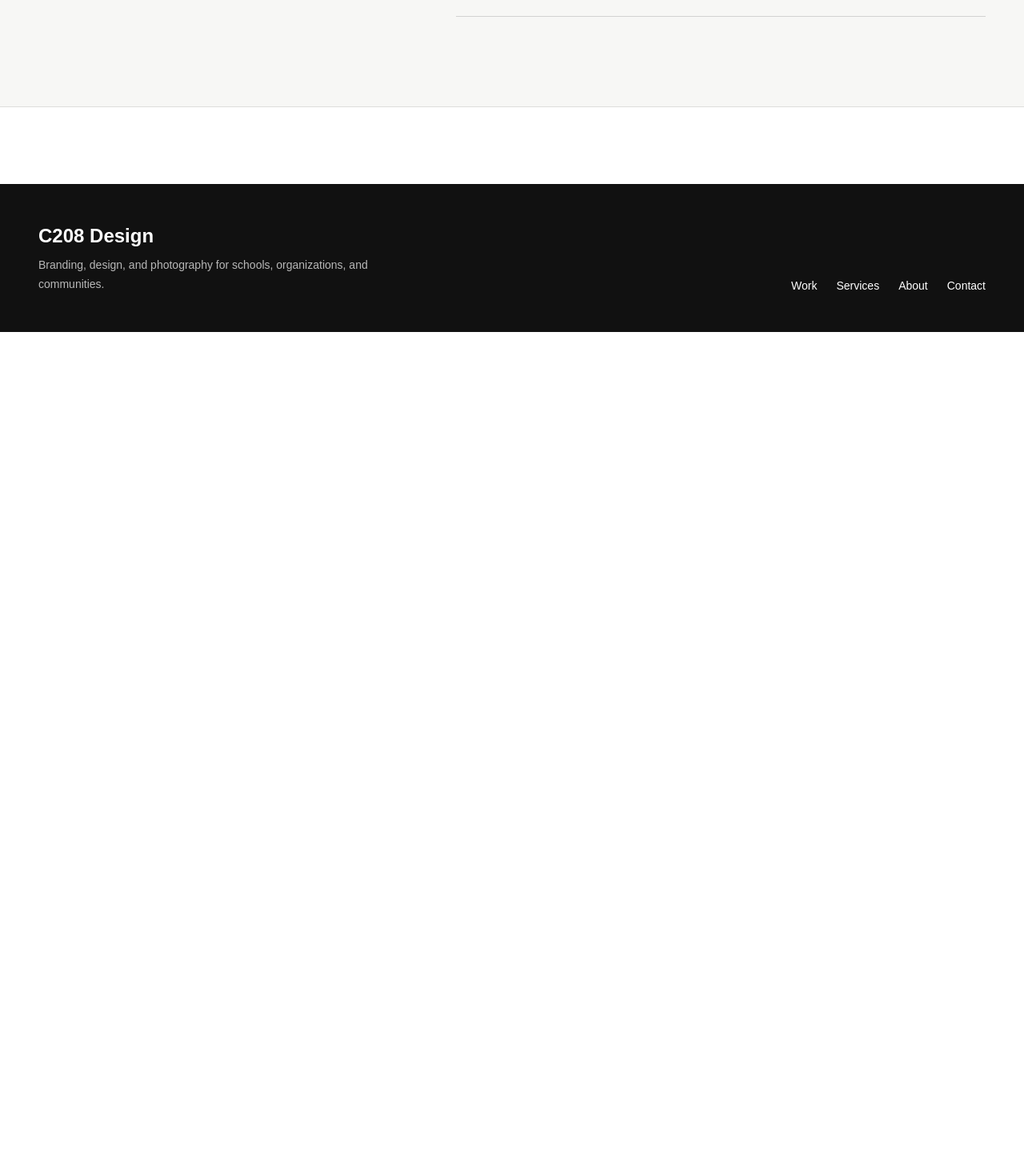
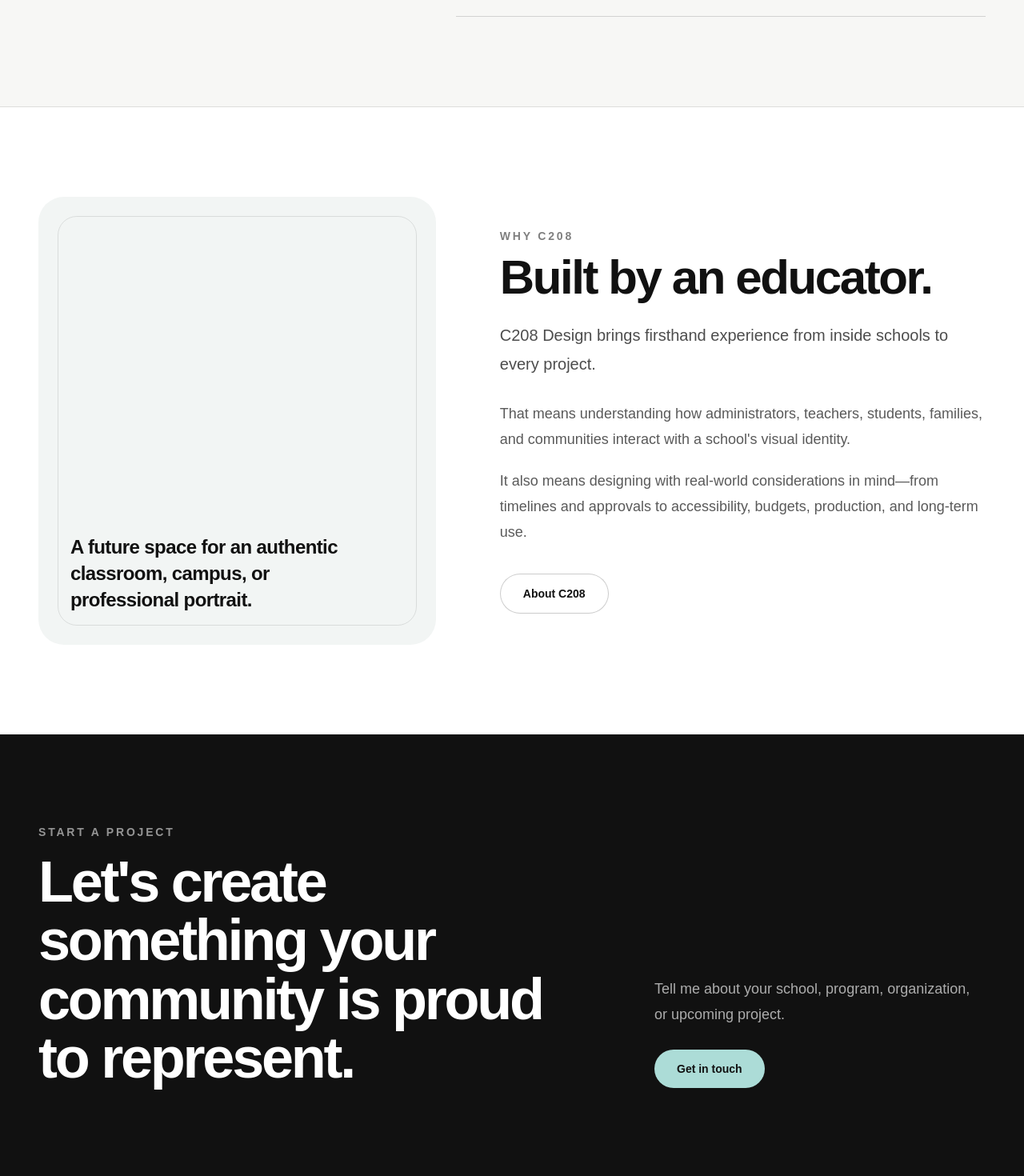
Before and after one commit to NareMnats/c208design, a Next.js app: page / in a window 1280 px wide. Shown: the part 2380-3850 px from the top of the page at 80% size. Before the commit the page ends 2795 px from the top, so only its background shows below. Built offline with nearby package versions, Linux system fonts and the light colour scheme.

Commit message:
feat: add EducatorSection and ContactCTA components to HomePage

```diff
--- a/app/page.tsx
+++ b/app/page.tsx
@@ -1,6 +1,8 @@
 import Hero from "@/components/sections/Hero";
 import FeaturedWork from "@/components/sections/FeaturedWork";
 import ServicesPreview from "@/components/sections/ServicesPreview";
+import EducatorSection from "@/components/sections/EducatorSection";
+import ContactCTA from "@/components/sections/ContactCTA";
 
 export default function HomePage() {
   return (
@@ -8,6 +10,8 @@ export default function HomePage() {
       <Hero />
       <FeaturedWork />
       <ServicesPreview />
+      <EducatorSection />
+      <ContactCTA />
     </main>
   );
 }
--- /dev/null
+++ b/components/sections/ContactCTA.tsx
@@ -0,0 +1,36 @@
+import Link from "next/link";
+import Container from "@/components/ui/Container";
+
+export default function ContactCTA() {
+  return (
+    <section className="bg-[#111111] py-16 text-white sm:py-20 lg:py-28">
+      <Container>
+        <div className="grid gap-10 lg:grid-cols-[1.25fr_0.75fr] lg:items-end lg:gap-20">
+          <div className="max-w-4xl">
+            <p className="mb-4 text-xs font-semibold uppercase tracking-[0.2em] text-white/55 sm:text-sm">
+              Start a project
+            </p>
+
+            <h2 className="text-4xl font-semibold leading-[1.02] tracking-[-0.045em] sm:text-5xl lg:text-7xl">
+              Let&apos;s create something your community is proud to represent.
+            </h2>
+          </div>
+
+          <div className="max-w-md lg:justify-self-end">
+            <p className="text-base leading-7 text-white/65 sm:text-lg sm:leading-8">
+              Tell me about your school, program, organization, or upcoming
+              project.
+            </p>
+
+            <Link
+              href="/contact"
+              className="mt-7 inline-flex min-h-12 w-full items-center justify-center rounded-full bg-[#acdcd7] px-7 py-3.5 text-sm font-semibold text-[#111111] transition-colors hover:bg-[#9fcfc9] sm:w-auto"
+            >
+              Get in touch
+            </Link>
+          </div>
+        </div>
+      </Container>
+    </section>
+  );
+}
--- /dev/null
+++ b/components/sections/EducatorSection.tsx
@@ -0,0 +1,59 @@
+import Link from "next/link";
+import Container from "@/components/ui/Container";
+
+export default function EducatorSection() {
+  return (
+    <section className="bg-white py-16 sm:py-20 lg:py-28">
+      <Container>
+        <div className="grid items-center gap-10 lg:grid-cols-[0.9fr_1.1fr] lg:gap-20">
+          <div className="relative min-h-[360px] overflow-hidden rounded-[1.5rem] bg-[#f2f5f4] sm:min-h-[460px] sm:rounded-[2rem] lg:min-h-[560px]">
+            <div className="absolute inset-4 rounded-[1.15rem] border border-black/10 sm:inset-6 sm:rounded-[1.5rem]" />
+
+            <div className="absolute inset-x-7 bottom-7 sm:inset-x-10 sm:bottom-10">
+              <p className="max-w-sm text-lg font-semibold leading-snug tracking-tight text-[#111111] sm:text-2xl">
+                A future space for an authentic classroom, campus, or
+                professional portrait.
+              </p>
+            </div>
+          </div>
+
+          <div className="max-w-2xl">
+            <p className="mb-3 text-xs font-semibold uppercase tracking-[0.2em] text-black/50 sm:text-sm">
+              Why C208
+            </p>
+
+            <h2 className="text-4xl font-semibold tracking-[-0.04em] text-[#111111] sm:text-5xl lg:text-6xl">
+              Built by an educator.
+            </h2>
+
+            <p className="mt-6 text-lg leading-8 text-black/70 sm:text-xl sm:leading-9">
+              C208 Design brings firsthand experience from inside schools to
+              every project.
+            </p>
+
+            <div className="mt-7 space-y-5 text-base leading-7 text-black/65 sm:text-lg sm:leading-8">
+              <p>
+                That means understanding how administrators, teachers,
+                students, families, and communities interact with a school&apos;s
+                visual identity.
+              </p>
+
+              <p>
+                It also means designing with real-world considerations in
+                mind—from timelines and approvals to accessibility, budgets,
+                production, and long-term use.
+              </p>
+            </div>
+
+            <Link
+              href="/about"
+              className="mt-9 inline-flex min-h-12 items-center justify-center rounded-full border border-black/20 bg-white px-7 py-3.5 text-sm font-semibold text-[#111111] transition-colors hover:border-black hover:bg-black/[0.03]"
+            >
+              About C208
+            </Link>
+          </div>
+        </div>
+      </Container>
+    </section>
+  );
+}
```
